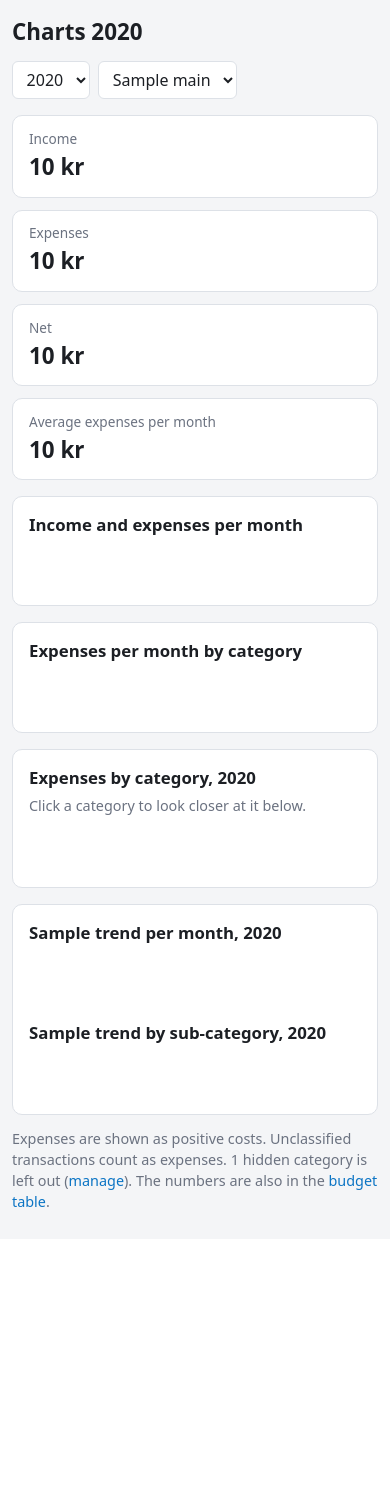
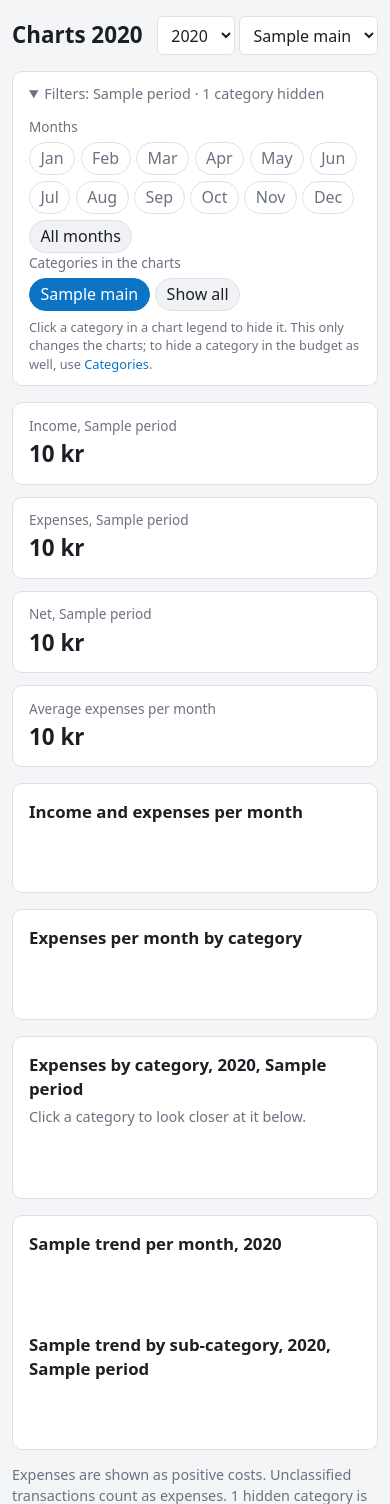
Before and after one commit to rikpet/economics, a Flask app: template src/webapp/templates/charts.html in a window 390 px wide. Shown: the part 53-1557 px from the top of the page. Before the commit the page ends 1260 px from the top, so only its background shows below. Run offline with Flask 3, Linux system fonts and the light colour scheme; the template is opened without the code that fills it: most values are stand-ins (such as "Sample title", 1, 10 or a date in 2020); data that the repository does not hold is empty; parts of the project's set-up code (start-up, migrations or seed data) failed here and were passed over.

Commit message:
Fix transaction edit 400 under HA, add chart filters
- The Edit link carried ?next=/1/transactions..., which Home Assistant's
  security filter (http/security_filter.py, pattern [a-zA-Z0-9_]=/...)
  rejects with "400: Bad Request" before Ingress forwards it. Links now
  carry only the list's query string (?back=year%3D2025...) and the edit
  route rebuilds the list URL from allowed filter keys. A test runs HA's
  regex over every link on every page.
- Charts: month filter (any combination of months) and per-chart category
  filter. Legend entries hide a category; chips above the charts toggle
  them. The category choice is remembered per account in a cookie and
  does not affect the budget; months are not remembered. Filters fold
  away on phones.
- When the selected category is hidden, look closer at the largest
  expense instead of the first category. Zero totals are left out.
- Version 2.2.0, changelog, docs and CLAUDE.md gotcha updated.

Co-Authored-By: Claude Opus 5.5 <noreply@anthropic.com>
Claude-Session: https://claude.ai/code/session_01YCy1EStr5f5N2P7aytsp3h

```diff
--- a/config.yaml
+++ b/config.yaml
@@ -1,5 +1,5 @@
 name: Economics
-version: "2.1.0"
+version: "2.2.0"
 slug: economics
 description: Private and family economy - import bank files, classify transactions and follow the budget.
 url: https://github.com/rikpet/economics
--- a/pyproject.toml
+++ b/pyproject.toml
@@ -1,6 +1,6 @@
 [project]
 name = "economics"
-version = "2.1.0"
+version = "2.2.0"
 description = "Handling my private and family economy"
 dependencies = [
     "pandas",
--- a/src/version.py
+++ b/src/version.py
@@ -1,2 +1,2 @@
 # Keep in sync with config.yaml and pyproject.toml.
-__version__ = "2.1.0"
+__version__ = "2.2.0"
--- a/src/webapp/__init__.py
+++ b/src/webapp/__init__.py
@@ -3,6 +3,7 @@
 import os
 import secrets
 import tempfile
+from urllib.parse import parse_qsl, quote, unquote
 from datetime import datetime
 from typing import Callable
 
@@ -30,6 +31,8 @@ from category_templates import TEMPLATES
 from utils import month_to_date
 
 ACCOUNT_COOKIE = "economics_account"
+CHARTS_COOKIE = "economics_charts"  # categories left out of the charts, per account
+TRANSACTION_FILTERS = ("year", "month", "category", "sub", "origin", "q", "sort")
 STACK_SERIES = 7  # colored categories in the stacked chart; the rest are "Other"
 
 MONTHS = ["Jan", "Feb", "Mar", "Apr", "May", "Jun", "Jul", "Aug", "Sep", "Oct", "Nov", "Dec"]
@@ -61,6 +64,18 @@ def cookie_path() -> str:
 class ScopedSessionInterface(SecureCookieSessionInterface):
     def get_cookie_path(self, app):
         return cookie_path()
+
+
+def period_label(months: list[int]) -> str:
+    """Selected months as text, with runs collapsed: [1, 2, 3, 7] -> 'Jan–Mar, Jul'."""
+    runs: list[list[int]] = []
+    for m in months:
+        if runs and m == runs[-1][-1] + 1:
+            runs[-1].append(m)
+        else:
+            runs.append([m])
+    return ", ".join(MONTHS[r[0] - 1] if len(r) == 1 else f"{MONTHS[r[0] - 1]}\u2013{MONTHS[r[-1] - 1]}"
+                     for r in runs)
 
 
 def format_money(value: float | None) -> str:
@@ -122,11 +137,14 @@ def create_app(database_path: str, on_change: Callable[[], None] | None = None,
         query = request.query_string.decode()
         return request.script_root + request.path + (f"?{query}" if query else "")
 
-    def local_target(value: str | None, default: str) -> str:
-        """Resolve a `next` parameter (an app path like /1/transactions?year=2025)."""
-        if value and value.startswith("/") and not value.startswith("//") and "\\" not in value:
-            return request.script_root + value
-        return default
+    def transactions_url(account_id: int, filters: str | None) -> str:
+        """The transaction list with the filters it was left with.
+
+        Links carry only the list's query string (year=2025&month=3), never a path:
+        Home Assistant's security filter answers 400 to query strings like next=/1/...
+        """
+        args = {k: v for k, v in parse_qsl(filters or "") if k in TRANSACTION_FILTERS}
+        return url_for("transactions", account_id=account_id, **args)
 
     def year_options(account_id: int) -> list[int]:
         return sorted(set(db.get_years(dbp(), account_id)) | {datetime.now().year}, reverse=True)
@@ -193,70 +211,106 @@ def create_app(database_path: str, on_change: Callable[[], None] | None = None,
         account = load_account(account_id)
         year = year_arg()
         now = datetime.now()
-        # Months that have happened; the rest of the year is not averaged over.
+        # Months that have happened; later months are not averaged over.
         elapsed = 12 if year < now.year else (now.month if year == now.year else 0)
 
         categories = db.get_categories(dbp(), account_id)
         hidden = hidden_categories(categories)
         balances = monthly_balances(dbp(), account, year)
-        flow = cash_flow(balances, categories)
         rows = budget_table(balances, show_sub_category=True, hidden=hidden)
+        all_mains = [r for r in rows if not r.is_sub]
+
+        # Filters. `f` marks a submitted filter form; without it the defaults apply: every
+        # month, and the categories this account last chose to show in the charts.
+        submitted = request.args.get("f") == "1"
+        months = sorted({m for m in request.args.getlist("m", type=int) if 1 <= m <= 12})
+        months = months or list(range(1, 13))
+        cookie = f"{CHARTS_COOKIE}_{account_id}"
+        excluded = {unquote(c) for c in request.cookies.get(cookie, "").split(",") if c}
+        if submitted:
+            # Only the chips the form offered can change; a category that wasn't on the
+            # page (e.g. another year's) keeps its previous state.
+            offered = set(request.args.getlist("offered"))
+            excluded = (excluded - offered) | (offered - set(request.args.getlist("c")))
+        idx = [m - 1 for m in months]
+
+        def pick(values: list[float]) -> list[float]:
+            return [values[i] for i in idx]
+
+        flow = cash_flow(balances, categories, exclude=excluded)
+        rows = [r for r in rows if r.main_category not in excluded]
         previous_rows = budget_table(monthly_balances(dbp(), account, year - 1),
                                      show_sub_category=True, hidden=hidden)
 
         order = [r.main_category for r in rows if not r.is_sub]
-        totals = sorted(((main, sum(values)) for main, values in flow.expenses_by_main.items()),
+        totals = sorted(((main, total) for main, values in flow.expenses_by_main.items()
+                         if (total := sum(pick(values)))),
                         key=lambda item: -item[1])
 
         # Stacked columns: the largest categories get a color, in category-tree order so a
         # category keeps its color when the ranking shifts; the rest fold into "Other".
         top = sorted((main for main, total in totals[:STACK_SERIES] if total > 0),
                      key=lambda main: order.index(main) if main in order else len(order))
-        stack = [{"key": main, "name": main.capitalize(), "values": flow.expenses_by_main[main]}
-                 for main in top]
+        stack = [{"key": main, "name": main.capitalize(),
+                  "values": pick(flow.expenses_by_main[main])} for main in top]
         rest = [main for main, _ in totals
-                if main not in top and any(flow.expenses_by_main[main])]
+                if main not in top and any(pick(flow.expenses_by_main[main]))]
         if rest:
             stack.append({"key": "other", "name": "Other", "other": True,
-                          "values": [sum(flow.expenses_by_main[m][i] for m in rest)
-                                     for i in range(12)]})
+                          "values": [sum(flow.expenses_by_main[m][i] for m in rest) for i in idx]})
 
-        selected = request.args.get("category") or (totals[0][0] if totals else None)
+        # Look closer at the chosen category, else the largest expense.
+        largest = next((main for main, _ in totals if main in order), None)
+        selected = request.args.get("category")
         if selected not in order:
-            selected = order[0] if order else None
+            selected = largest or (order[0] if order else None)
+        past = [i for i in idx if i < elapsed]
         trend = subs = None
         if selected:
             main_row = next(r for r in rows if r.main_category == selected and not r.is_sub)
             previous_row = next((r for r in previous_rows
                                  if r.main_category == selected and not r.is_sub), None)
+            previous = pick(previous_row.values) if previous_row else []
             trend = {
                 "name": main_row.label,
-                "current": main_row.values[:elapsed] if elapsed else [],
+                "current": [main_row.values[i] for i in past],
                 # Left out when the previous year has nothing to compare with.
-                "previous": previous_row.values if previous_row and any(previous_row.values) else [],
+                "previous": previous if any(previous) else [],
             }
-            subs = sorted(({"label": r.label, "key": r.sub_category, "value": r.total} for r in rows
-                           if r.is_sub and r.main_category == selected and r.total),
+            subs = sorted(({"label": r.label, "key": r.sub_category, "value": sum(pick(r.values))}
+                           for r in rows if r.is_sub and r.main_category == selected),
                           key=lambda item: -item["value"])
+            subs = [item for item in subs if item["value"]]
 
-        income = sum(flow.income[:elapsed or 12])
-        expenses = sum(flow.expenses[:elapsed or 12])
+        income = sum(flow.income[i] for i in past)
+        expenses = sum(flow.expenses[i] for i in past)
         chart_data = {
-            "months": MONTHS,
+            "months": [MONTHS[i] for i in idx],
             "year": year,
             "previousYear": year - 1,
-            "flow": {"income": flow.income, "expenses": flow.expenses},
+            "flow": {"income": pick(flow.income), "expenses": pick(flow.expenses)},
             "stack": stack,
             "totals": [{"key": m, "label": m.capitalize(), "value": v} for m, v in totals],
             "selected": selected,
             "trend": trend,
             "subs": subs,
         }
+
+        @after_this_request
+        def remember(response):
+            if submitted:
+                response.set_cookie(cookie, ",".join(quote(c) for c in sorted(excluded)),
+                                    max_age=365 * 24 * 3600,
+                                    path=cookie_path(), samesite="Lax")
+            return response
+
         return render_template(
             "charts.html", year=year, years=year_options(account_id), chart=chart_data,
-            selected=selected, mains=[r for r in rows if not r.is_sub],
-            income=income, expenses=expenses, elapsed=elapsed,
-            average=expenses / elapsed if elapsed else 0, hidden_count=len(hidden),
+            selected=selected, mains=[r for r in rows if not r.is_sub], all_mains=all_mains,
+            excluded=excluded, months_selected=months, all_months=len(months) == 12,
+            period=period_label(months),
+            income=income, expenses=expenses, past_count=len(past),
+            average=expenses / len(past) if past else 0, hidden_count=len(hidden),
         )
 
     # ---------------------------------------------------------------------------------
@@ -329,13 +383,11 @@ def create_app(database_path: str, on_change: Callable[[], None] | None = None,
                     dbp(), account_id, transaction_id, category.main_category,
                     category.sub_category, remember_issuer=True)
             flash("Transaction saved." if changed else "Nothing changed.", "ok")
-            return redirect(local_target(request.args.get("next"),
-                                         url_for("transactions", account_id=account_id)))
+            return redirect(transactions_url(account_id, request.args.get("back")))
 
         return render_template("transaction_edit.html", t=trans,
                                groups=category_choices(account_id),
-                               back=local_target(request.args.get("next"),
-                                                 url_for("transactions", account_id=account_id)))
+                               back=transactions_url(account_id, request.args.get("back")))
 
     # ---------------------------------------------------------------------------------
     # Import
--- a/src/webapp/static/charts.js
+++ b/src/webapp/static/charts.js
@@ -126,17 +126,32 @@
 
   // ---- legend --------------------------------------------------------------------------
 
-  function legend(container, items) {
+  // Items with a key and an onHide callback become buttons that hide that series.
+  function legend(container, items, onHide) {
     const box = document.createElement("div");
     box.className = "viz-legend";
     for (const item of items) {
-      const entry = document.createElement("span");
+      const hideable = onHide && item.key;
+      const entry = document.createElement(hideable ? "button" : "span");
+      if (hideable) {
+        entry.type = "button";
+        entry.className = "viz-legend-toggle";
+        entry.title = `Hide ${item.name} from the charts`;
+        entry.addEventListener("click", () => onHide(item.key));
+      }
       const key = document.createElement("span");
       key.className = item.line ? "viz-key-line" : "viz-key";
       key.style.background = item.color;
       if (item.dashed) key.classList.add("dashed");
       entry.appendChild(key);
       entry.appendChild(document.createTextNode(item.name));
+      if (hideable) {
+        const x = document.createElement("span");
+        x.className = "viz-legend-x";
+        x.setAttribute("aria-hidden", "true");
+        x.textContent = "\u00d7";
+        entry.appendChild(x);
+      }
       box.appendChild(entry);
     }
     container.before(box);
@@ -169,7 +184,7 @@
 
   function columns(container, opts) {
     const series = opts.series;
-    legend(container, series.map((s) => ({ name: s.name, color: color(s.color) })));
+    legend(container, series.map((s) => ({ name: s.name, color: color(s.color), key: s.key })), opts.onHide);
     function draw() {
       container.replaceChildren();
       const width = container.clientWidth;
--- a/src/webapp/static/style.css
+++ b/src/webapp/static/style.css
@@ -241,3 +241,33 @@ table.budget td.total { font-weight: 600; }
   .cat-grid-head { display: none; }
   .cat-grid-row .num::after { content: " used"; }
 }
+
+/* ---- chart filters ---------------------------------------------------------------------- */
+.filter-bar { padding: .75rem 1rem; }
+.filter-bar[open] { display: grid; gap: .75rem; }
+.filter-bar summary { cursor: pointer; font-size: .9rem; color: var(--muted); }
+.filter-bar summary:hover { color: var(--text); }
+.filter-bar fieldset { border: 0; margin: 0; padding: 0; min-width: 0; }
+.filter-bar legend { font-size: .85rem; color: var(--muted); margin-bottom: .35rem; padding: 0; }
+.filter-bar .hint { margin: .4rem 0 0; font-size: .8rem; }
+.chips { display: flex; flex-wrap: wrap; gap: .35rem; }
+.chip { position: relative; display: inline-flex; cursor: pointer; }
+.chip input { position: absolute; opacity: 0; inset: 0; margin: 0; cursor: pointer; }
+.chip span {
+  display: inline-block; padding: .25rem .65rem; border-radius: 999px; font-size: .85rem;
+  border: 1px solid var(--border); background: var(--surface); color: var(--muted);
+}
+.chip input:checked + span { background: var(--accent); border-color: var(--accent); color: var(--accent-text); }
+.chip input:focus-visible + span { outline: 2px solid var(--accent); outline-offset: 2px; }
+.chip-action { min-height: 0; padding: .25rem .65rem; border-radius: 999px; font-size: .85rem; }
+.viz-legend-toggle {
+  display: inline-flex; align-items: center; gap: .4rem; min-height: 0; padding: .1rem .35rem;
+  margin: -.1rem -.35rem; background: none; border: 0; border-radius: 4px; color: var(--muted); font-size: inherit;
+}
+.viz-legend-toggle:hover { background: var(--surface-2); color: var(--text); }
+.viz-legend-x { opacity: 0; font-size: .9em; }
+.viz-legend-toggle:hover .viz-legend-x, .viz-legend-toggle:focus-visible .viz-legend-x { opacity: 1; }
+@media (hover: none) { .viz-legend-x { opacity: .6; } }
+@media (max-width: 640px) {
+  .chip span, .chip-action { font-size: 16px !important; }
+}
--- a/src/webapp/templates/charts.html
+++ b/src/webapp/templates/charts.html
@@ -1,25 +1,53 @@
 {% extends "base.html" %}
 {% block title %}Charts {{ year }}{% endblock %}
 {% block content %}
+<form method="get" id="chart-filters">
+<input type="hidden" name="f" value="1">
 <div class="page-head">
   <h1>Charts {{ year }}</h1>
-  <form method="get" class="inline">
+  <div class="inline">
     <label class="visually-hidden" for="year">Year</label>
-    <select id="year" name="year" onchange="this.form.submit()">
+    <select id="year" name="year">
       {% for y in years %}<option value="{{ y }}" {% if y == year %}selected{% endif %}>{{ y }}</option>{% endfor %}
     </select>
-    <label class="visually-hidden" for="category">Category</label>
-    <select id="category" name="category" onchange="this.form.submit()">
+    <label class="visually-hidden" for="category">Category to look closer at</label>
+    <select id="category" name="category">
       {% for r in mains %}<option value="{{ r.main_category }}" {% if r.main_category == selected %}selected{% endif %}>{{ r.label }}</option>{% endfor %}
     </select>
-    <noscript><button type="submit">Show</button></noscript>
-  </form>
+  </div>
 </div>
 
+<details class="card filter-bar" id="filter-details" open>
+  <summary>Filters: {{ 'all months' if all_months else period }}{% if excluded %} · {{ excluded|length }} {{ 'category' if excluded|length == 1 else 'categories' }} hidden{% endif %}</summary>
+  <fieldset>
+    <legend>Months</legend>
+    <div class="chips">
+      {% for m in months %}
+      <label class="chip"><input type="checkbox" name="m" value="{{ loop.index }}" {% if loop.index in months_selected %}checked{% endif %}><span>{{ m }}</span></label>
+      {% endfor %}
+      {% if not all_months %}<button type="submit" name="all_months" value="1" class="secondary chip-action" data-clear="m">All months</button>{% endif %}
+    </div>
+  </fieldset>
+  <fieldset>
+    <legend>Categories in the charts</legend>
+    <div class="chips">
+      {% for r in all_mains %}
+      <input type="hidden" name="offered" value="{{ r.main_category }}">
+      <label class="chip"><input type="checkbox" name="c" value="{{ r.main_category }}" {% if r.main_category not in excluded %}checked{% endif %}><span>{{ r.label }}</span></label>
+      {% endfor %}
+      {% if excluded %}<button type="submit" class="secondary chip-action" data-check="c">Show all</button>{% endif %}
+    </div>
+    <p class="hint">Click a category in a chart legend to hide it. This only changes the charts; to hide a category in the budget as well, use <a href="{{ url_for('categories', account_id=account.id) }}">Categories</a>.</p>
+  </fieldset>
+  <noscript><button type="submit">Apply</button></noscript>
+</details>
+</form>
+
 <div class="stat-row">
-  <div class="stat"><div class="stat-label">Income{% if elapsed and elapsed < 12 %}, year to date{% endif %}</div><div class="stat-value">{{ income|money }} kr</div></div>
-  <div class="stat"><div class="stat-label">Expenses{% if elapsed and elapsed < 12 %}, year to date{% endif %}</div><div class="stat-value">{{ expenses|money }} kr</div></div>
-  <div class="stat"><div class="stat-label">Net</div><div class="stat-value">{{ (income - expenses)|money }} kr</div></div>
+  {% set suffix = '' if all_months and past_count == 12 else (', ' ~ period if not all_months else ', year to date') %}
+  <div class="stat"><div class="stat-label">Income{{ suffix }}</div><div class="stat-value">{{ income|money }} kr</div></div>
+  <div class="stat"><div class="stat-label">Expenses{{ suffix }}</div><div class="stat-value">{{ expenses|money }} kr</div></div>
+  <div class="stat"><div class="stat-label">Net{{ suffix }}</div><div class="stat-value">{{ (income - expenses)|money }} kr</div></div>
   <div class="stat"><div class="stat-label">Average expenses per month</div><div class="stat-value">{{ average|money }} kr</div></div>
 </div>
 
@@ -35,7 +63,7 @@
   </section>
 
   <section class="card chart-card">
-    <h2>Expenses by category, {{ year }}</h2>
+    <h2>Expenses by category, {{ year }}{% if not all_months %}, {{ period }}{% endif %}</h2>
     <p class="hint">Click a category to look closer at it below.</p>
     <div class="chart" id="chart-totals"></div>
   </section>
@@ -44,7 +72,7 @@
   <section class="card chart-card">
     <h2>{{ chart.trend.name }} per month, {{ year }}{% if chart.trend.previous %} and {{ year - 1 }}{% endif %}</h2>
     <div class="chart" id="chart-trend"></div>
-    <h2 class="sub-head">{{ chart.trend.name }} by sub-category, {{ year }}</h2>
+    <h2 class="sub-head">{{ chart.trend.name }} by sub-category, {{ year }}{% if not all_months %}, {{ period }}{% endif %}</h2>
     <div class="chart" id="chart-subs"></div>
   </section>
   {% endif %}
@@ -63,6 +91,33 @@
   const months = data.months;
   const full = months.map((m) => `${m} ${data.year}`);
   const base = location.pathname;
+  const form = document.getElementById("chart-filters");
+  // On phones the filters start folded so the charts are visible first.
+  if (window.matchMedia("(max-width: 640px)").matches) {
+    document.getElementById("filter-details").open = false;
+  }
+
+  // Every filter change reloads the page with the new selection.
+  form.addEventListener("change", () => form.submit());
+  form.querySelectorAll("[data-clear]").forEach((button) => button.addEventListener("click", () => {
+    form.querySelectorAll(`input[name="${button.dataset.clear}"]`).forEach((box) => { box.checked = false; });
+  }));
+  form.querySelectorAll("[data-check]").forEach((button) => button.addEventListener("click", () => {
+    form.querySelectorAll(`input[name="${button.dataset.check}"]`).forEach((box) => { box.checked = true; });
+  }));
+  function hideCategory(key) {
+    const box = form.querySelector(`input[name="c"][value="${CSS.escape(key)}"]`);
+    if (!box) return;
+    box.checked = false;
+    form.submit();
+  }
+  // Links keep the current filters.
+  const filters = new URLSearchParams(new FormData(form));
+  function withFilters(changes) {
+    const params = new URLSearchParams(filters);
+    for (const [k, v] of Object.entries(changes)) params.set(k, v);
+    return `${base}?${params}`;
+  }
 
   C.columns(document.getElementById("chart-flow"), {
     label: "Income and expenses per month", labels: months, fullLabels: full,
@@ -76,14 +131,16 @@
     label: "Expenses per month by category", labels: months, fullLabels: full, stacked: true,
     series: data.stack.map((s, i) => ({
       name: s.name, values: s.values, color: s.other ? "--viz-other" : `--series-${i + 1}`,
+      key: s.other ? null : s.key,
     })),
+    onHide: hideCategory,
   });
 
   C.hbars(document.getElementById("chart-totals"), {
     label: "Expenses by category", valueLabel: `Expenses ${data.year}`, selected: data.selected,
     items: data.totals.map((t) => ({
       key: t.key, label: t.label, value: t.value,
-      href: `${base}?year=${data.year}&category=${encodeURIComponent(t.key)}`,
+      href: withFilters({ category: t.key }),
     })),
   });
 
--- a/src/webapp/templates/transactions.html
+++ b/src/webapp/templates/transactions.html
@@ -52,7 +52,7 @@
       <td>{{ t.origin }}</td>
       <td>{% if t.main_category %}{{ t.main_category|capitalize }} › {{ (t.sub_category or '')|capitalize }}{% else %}<span class="badge">Unclassified</span>{% endif %}</td>
       <td>{{ t.comment or '' }}</td>
-      <td><a href="{{ url_for('edit_transaction', account_id=account.id, transaction_id=t.id, next=request.full_path) }}">Edit</a></td>
+      <td><a href="{{ url_for('edit_transaction', account_id=account.id, transaction_id=t.id, back=request.query_string.decode()) }}">Edit</a></td>
     </tr>
   {% else %}
     <tr><td colspan="7" class="muted">No transactions match the filter.</td></tr>
```
Also changed, not shown: CLAUDE.md (+18 -7 lines), DOCS.md (+3 -1 lines), src/budget.py (+7 -4 lines), tests/test_webapp.py (+102 -6 lines), CHANGELOG.md.
